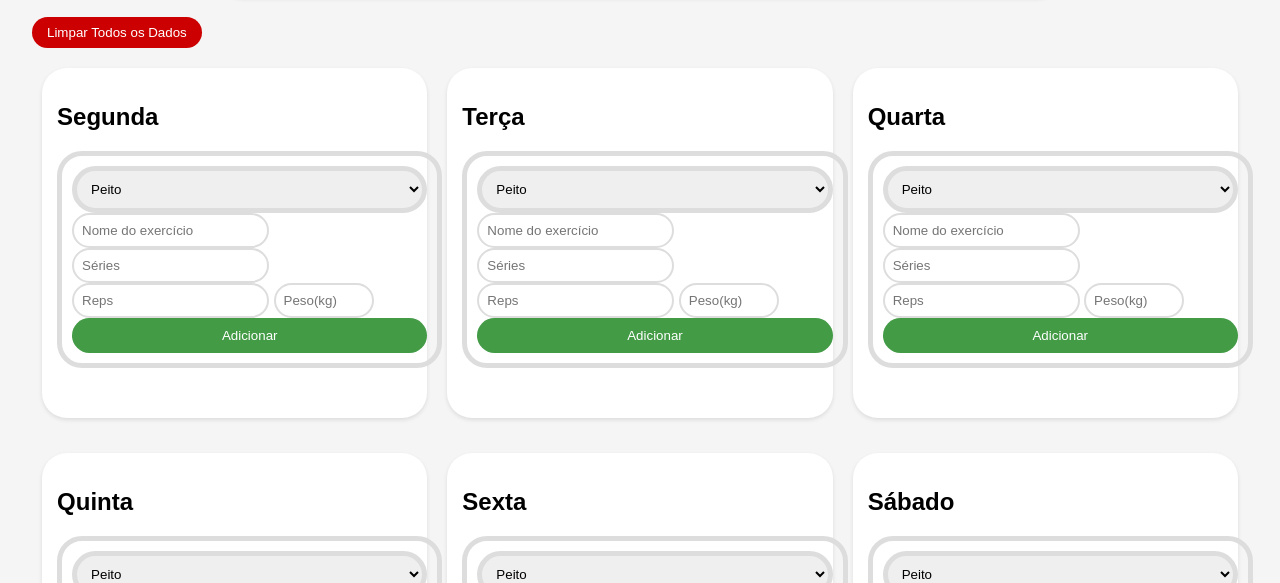
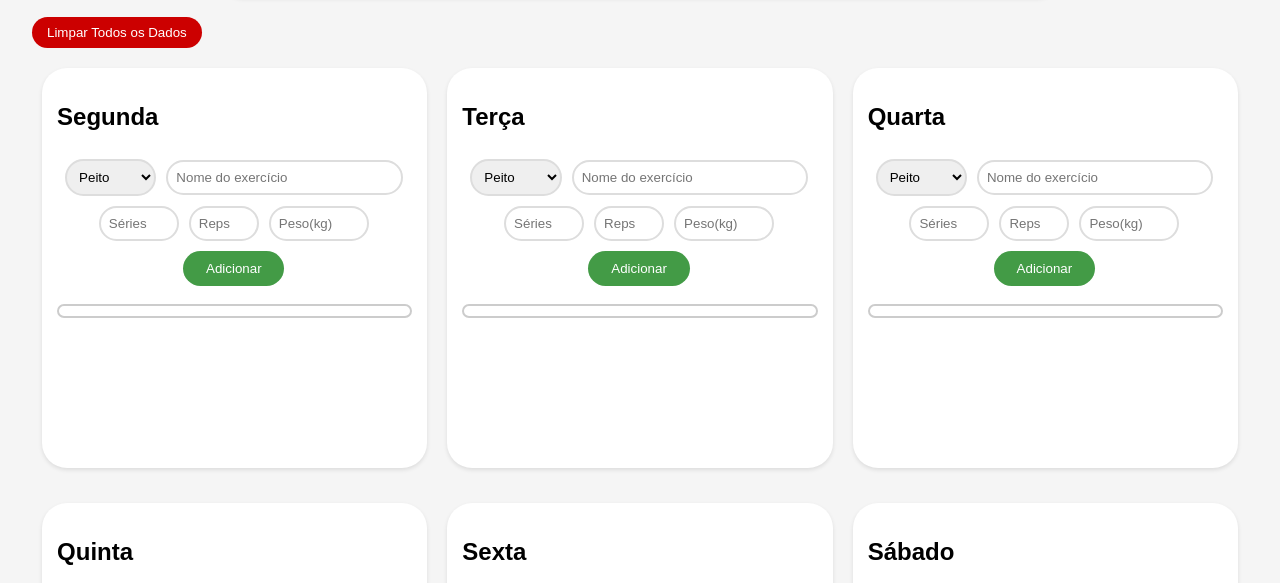
Before and after one commit to 4RL3N/cronograma-de-treinos, a plain HTML site: page index.html in a window 1280 px wide. Shown: the part 170-753 px from the top of the page. Drawn offline with Linux system fonts and the light colour scheme.

Commit message:
polimentos na interface

```diff
--- a/script.js
+++ b/script.js
@@ -53,14 +53,15 @@ function inicializarCronograma() {
         <select id="tipo-${dia}" style="min-width: 23%;">
             ${tiposOptions}
         </select>
-                <input type="text" id="exercise-${dia}" placeholder="Nome do exercício" style="min-width: 30%;">
-                <input type="text" id="sets-${dia}" placeholder="Séries" style="min-width: 7%;">
-                <input type="text" id="reps-${dia}" placeholder="Reps" style="min-width: 6%;">
-                <input type="text" id="peso-${dia}" placeholder="Peso(kg)" class="peso-input" style="min-width: 9%;">
+        <input type="text" id="exercise-${dia}" placeholder="Nome do exercício" style="min-width: 70%; max-width: 600px;">
+        <input type="number" id="sets-${dia}" placeholder="Séries" min="0"style="min-width: 10%; max-width: 80px;">
+        <input type="number" id="reps-${dia}" placeholder="Reps" min="0"style="min-width: 5%; max-width: 70px;">
+        <input type="number" id="peso-${dia}" placeholder="Peso(kg)" class="peso-input" min="0" step="0.1" style="min-width: 7%; max-width: 100px;">
         <button onclick="adicionarExercicio('${dia}')" style="min-width: 15%;">Adicionar</button>
     </div>
     <div class="exercise-list" id="exercises-${dia}"></div>
 `;
+
 
         container.appendChild(dayCard);
         atualizarListaExercicios(dia);
--- a/style.css
+++ b/style.css
@@ -19,18 +19,34 @@ body {
     border-radius: 25px;
     padding: 15px;
     margin-bottom: 15px;
-    height: 350px;
+    height: 400px;
     justify-content: space-between;
     flex-direction: column;
+    align-items: center;
     box-shadow: 0 2px 4px rgba(0,0,0,0.1);
 }
-.exercise-input, .exercise-input select {
-    width: 100%; /* Faz com que os campos ocupem toda a largura disponível */
-    padding: 10px;
-    border: 5px solid #ddd;
+
+.exercise-input {
+    display: flex;
+    flex-wrap: wrap; /* Permite quebra de linha se necessário */
+    gap: 10px; /* Espaço entre os campos */
+    justify-content: center; /* Centraliza os campos no card */
+    align-items: center; /* Centraliza verticalmente */
+    width: 95%;
+    padding: 8px;
+}
+.exercise-input input,
+.exercise-input select {
+    flex: 1 1 22%; /* Define largura responsiva dos campos */
+    min-width: 120px; /* Tamanho mínimo para manter legibilidade */
+    padding: 8px;
+    border: 2px solid #ddd;
     border-radius: 25px;
+    box-sizing: border-box; /* Garante espaçamento correto */
+    overflow-wrap: break-word;  /*Permite quebra de palavras longas */
+    word-wrap: break-word;  /*Compatibilidade com navegadores mais antigos */
+    white-space: normal;
 }
-
 .exercise-input button {
     background-color: #439b46;
     color: white;
@@ -39,7 +55,8 @@ body {
     border-radius: 25px;
     cursor: pointer;
     transition: background-color 0.3s ease, transform 0.2s ease;
-    width: 100%; /* Faz o botão ocupar toda a largura disponível */
+    width: 30%; /* Ajusta a largura do botão */
+    align-self: center; /* Garante que o botão fique no centro */
 }
 
 .exercise-input button:hover {
@@ -47,13 +64,20 @@ body {
 }
 .exercise-list {
     margin-top: 10px;
+    max-height: 180px;
+    max-width: 100%;
+    overflow-y: auto;
+    padding-right: 10px;
+    padding: 5px;
+    border: 2px solid #ccc;
+    border-radius: 25px;
 }
 .exercise-item {
     display: flex;
     justify-content: space-between;
     align-items: center;
     padding: 5px 0;
-    border-bottom: 1px solid #eee;
+    border-bottom: 3px solid #eee;
 }
 button {
     background-color: #439b46;
@@ -115,7 +139,7 @@ input, select {
     opacity: 0.8;
 }
 .peso-input {
-    width: 80px;
+    width: 15%;
 }
 .limpar-btn {
     background-color: #cc0000;
@@ -131,3 +155,20 @@ input, select {
 .tipo-abdomen { background-color: #f0f4c3; }
 .tipo-ombro { background-color: #b3e5fc; }
 .tipo-outro { background-color: #cfd8dc; }
+
+
+/* Estilo da barra de rolagem */
+.exercise-list::-webkit-scrollbar {
+    width: 8px; /* Largura da barra de rolagem */
+    height: 8px;
+}
+.exercise-list::-webkit-scrollbar-track {
+    background: transparent; /* Fundo da faixa da barra de rolagem */
+}
+.exercise-list::-webkit-scrollbar-thumb {
+    background: rgba(0, 0, 0, 0.5); /* Cor do "polegar" da barra de rolagem */
+    border-radius: 10px; /* Bordas arredondadas para o polegar */
+}
+.exercise-list::-webkit-scrollbar-thumb:hover {
+    background: rgba(0, 0, 0, 0.7); /* Cor do polegar ao passar o mouse */
+}
```
Lines whose indentation alone changed are shown as unchanged.
